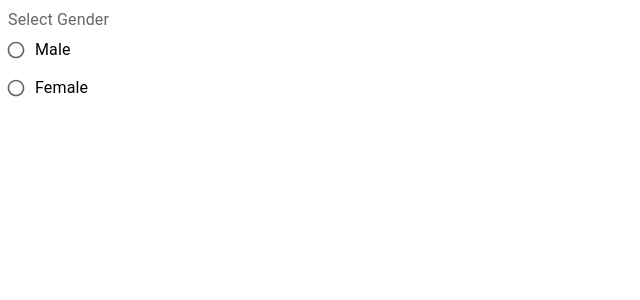
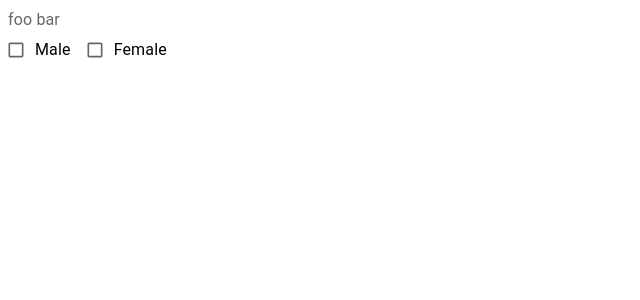
Before and after one commit to Amey1109/MUIBaseComponents, a React (Create React App) app: page / in a window 1280 px wide. Shown: the top 300 px of the page, without its empty margins (0-640 px from the left). Built offline with nearby package versions, Linux system fonts and the light colour scheme.

Commit message:
Feat: Added Checkbox

```diff
--- a/src/App.tsx
+++ b/src/App.tsx
@@ -1,26 +1,26 @@
+import { CustomCheckBoxGroup } from "./components/CustomCheckboxGroup";
 import { CustomRadioButton } from "./components/CustomRadioButton";
 
 function App() {
   const options = [
     {
-      radioLabel: "Male",
-      radioValue: "Male",
+      checkboxLabel: "Male",
+      checkboxValue: "Male",
     },
     {
-      radioLabel: "Female",
-      radioValue: "Female",
+      checkboxLabel: "Female",
+      checkboxValue: "Female",
     },
   ];
   return (
     <div>
-      <CustomRadioButton
-        id="test-radio"
+      <CustomCheckBoxGroup
+        id="checkbox-text"
+        options={options}
         onChangeHandler={(value) => {
-          console.log(value, "<--");
+          console.log(value);
         }}
-        options={options}
-        label={"Select Gender"}
-        color={"error"}
+        label="foo bar"
       />
     </div>
   );
--- /dev/null
+++ b/src/components/CustomCheckboxGroup/index.tsx
@@ -0,0 +1,83 @@
+import {
+  FormControlLabel,
+  FormLabel,
+  FormGroup,
+  FormControl,
+  Checkbox,
+  FormHelperText,
+} from "@mui/material";
+import React, { useEffect, useState } from "react";
+
+interface CheckboxOptions {
+  checkboxLabel: string;
+  checkboxValue: string;
+}
+
+interface CustomCheckboxGroupProps {
+  id: string;
+  label: string;
+  options: CheckboxOptions[];
+  onChangeHandler?: (e: any) => any;
+  isHorizontal?: boolean;
+  size?: "small" | "medium";
+  color?: "primary" | "secondary" | "error" | "warning" | "info" | "success";
+  formHelperText?: "";
+  isError?: boolean;
+}
+
+export const CustomCheckBoxGroup: React.FC<CustomCheckboxGroupProps> = ({
+  id = "",
+  label = "",
+  options = [],
+  onChangeHandler = (e: any) => {},
+  isHorizontal = true,
+  size = "small",
+  color = "primary",
+  isError = false,
+  formHelperText = "",
+}: CustomCheckboxGroupProps) => {
+  const [values, setValue] = useState<any[]>([]);
+  useEffect(() => {
+    if (!options.length) {
+      throw new Error("Array need to have atleast two Elements");
+    }
+  });
+
+  useEffect(() => {
+    onChangeHandler(values);
+  }, [values]);
+
+  return (
+    <FormControl error={isError}>
+      <FormLabel>{label}</FormLabel>
+      <FormGroup row={isHorizontal}>
+        {options.map(({ checkboxLabel, checkboxValue }) => {
+          return (
+            <FormControlLabel
+              label={checkboxLabel}
+              control={
+                <Checkbox
+                  value={checkboxLabel}
+                  checked={values.includes(checkboxValue)}
+                  size={size}
+                  color={color}
+                  onChange={(e: React.ChangeEvent<HTMLInputElement>) => {
+                    const index = values.indexOf(e.target.value);
+                    if (index === -1) {
+                      setValue([...values, e.target.value]);
+                    } else {
+                      setValue(
+                        values.filter((instance) => instance != e.target.value)
+                      );
+                    }
+                  }}
+                />
+              }
+            />
+          );
+        })}
+      </FormGroup>
+      {isError && <FormHelperText>{formHelperText}</FormHelperText>}
+    </FormControl>
+  );
+};
--- a/src/components/CustomRadioButton/index.tsx
+++ b/src/components/CustomRadioButton/index.tsx
@@ -19,6 +19,7 @@ interface CustomRadioButtonProps {
   onChangeHandler?: (e: any) => any;
   size?: "small" | "medium";
   color?: "primary" | "secondary" | "error" | "warning" | "info" | "success";
+  isHorizontal?: boolean
 }
 
 export const CustomRadioButton: React.FC<CustomRadioButtonProps> = ({
@@ -28,6 +29,7 @@ export const CustomRadioButton: React.FC<CustomRadioButtonProps> = ({
   onChangeHandler = (e: any) => {},
   size = "small",
   color = "primary",
+  isHorizontal=true
 }: CustomRadioButtonProps) => {
   const [value, setValue] = useState("");
   useEffect(() => {
@@ -46,6 +48,7 @@ export const CustomRadioButton: React.FC<CustomRadioButtonProps> = ({
           setValue(event.target.value);
           onChangeHandler(event.target.value);
         }}
+        row={isHorizontal}
       >
         {options.map(({ radioLabel, radioValue }) => {
           return (
```
